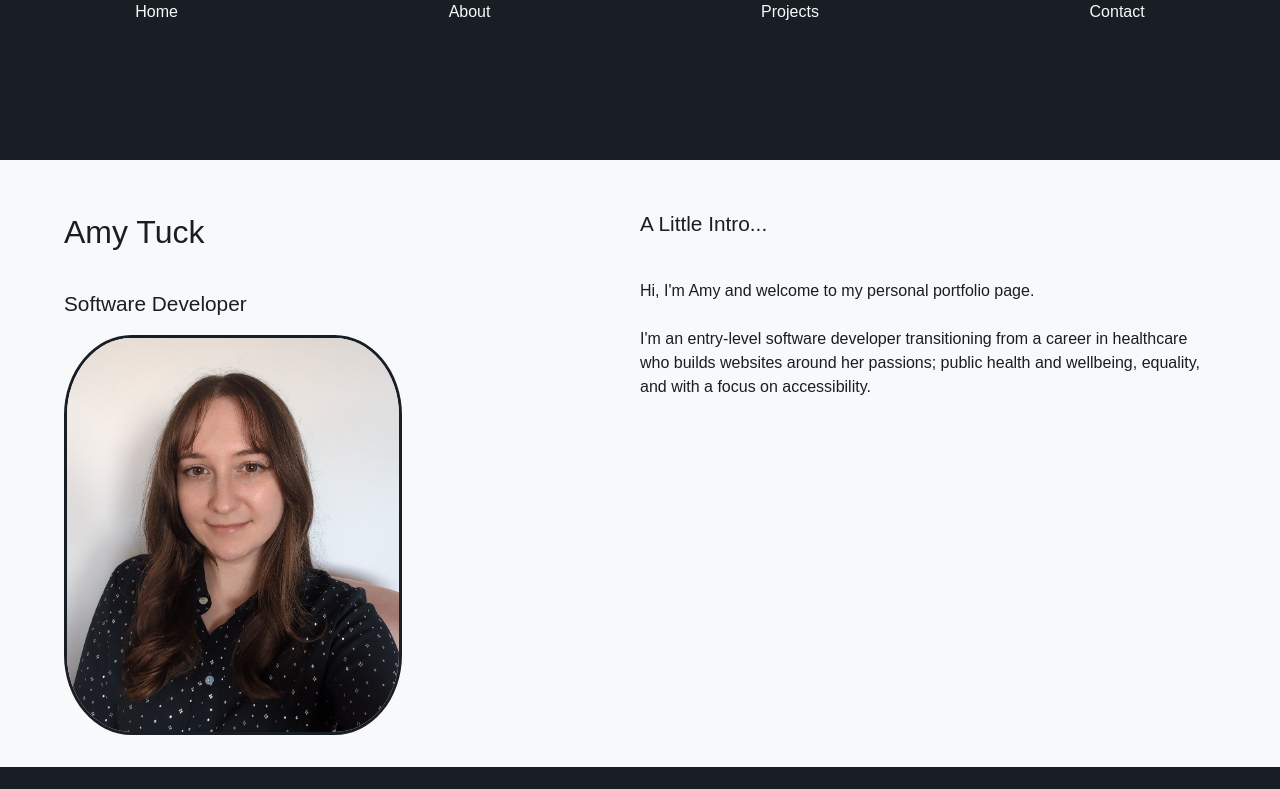
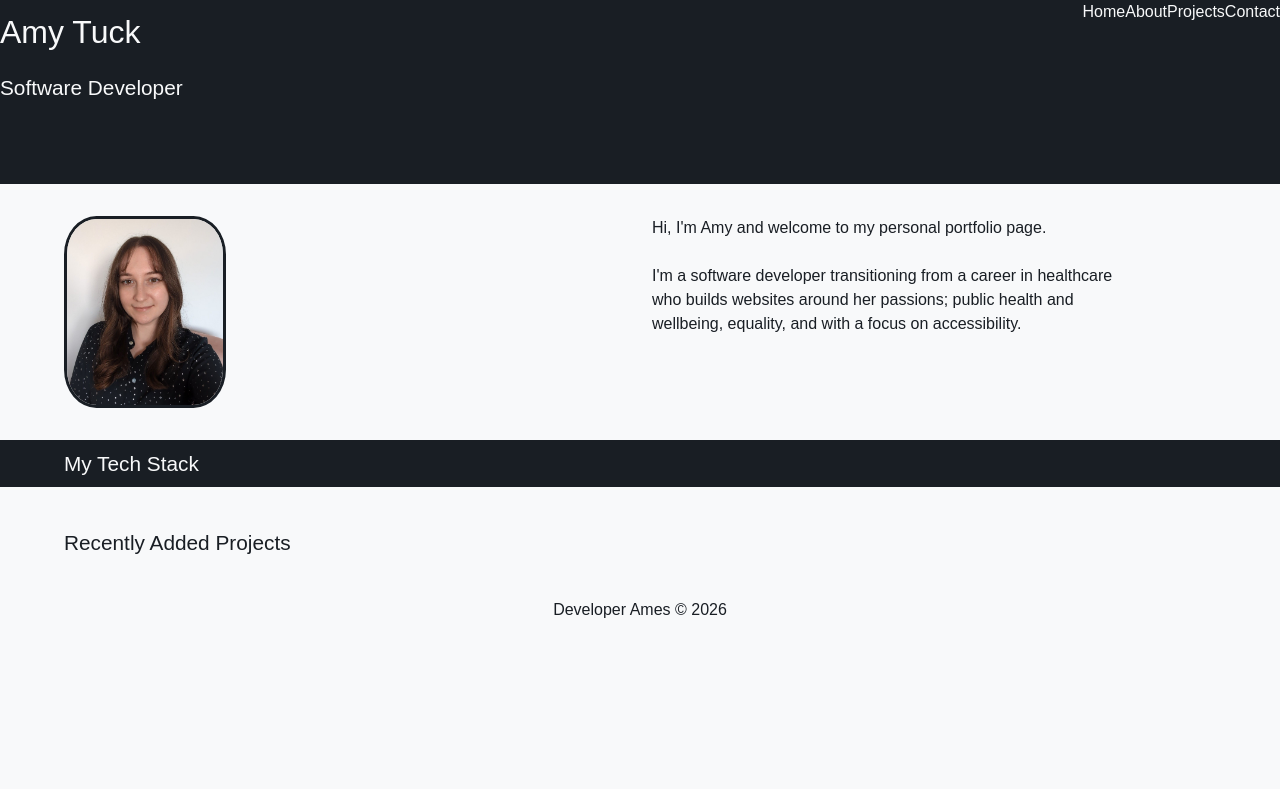
Before and after one commit to DeveloperAmes/portfolio, a Next.js app: page / in a window 1280 px wide. Shown: the top 789 px of the page. Built offline with nearby package versions, Linux system fonts and the light colour scheme.

Commit message:
style: fix overlap on right side of page and adjust homepage content

```diff
--- a/src/app/components/Header.jsx
+++ b/src/app/components/Header.jsx
@@ -1,9 +1,11 @@
+import NameTitle from "./NameTitle";
 import HeaderNav from "./HeaderNav";
 import headerStyles from "@/app/styles/header.module.css";
 
 export default function Header() {
   return (
     <header className={headerStyles.header}>
+      <NameTitle />
       <HeaderNav />
     </header>
   );
--- /dev/null
+++ b/src/app/components/NameTitle.jsx
@@ -0,0 +1,8 @@
+export default function NameTitle() {
+  return (
+    <div>
+      <h1>Amy Tuck</h1>
+      <h2>Software Developer</h2>
+    </div>
+  );
+}
--- a/src/app/globals.css
+++ b/src/app/globals.css
@@ -24,7 +24,6 @@
 } */
 
 body {
-  position: relative;
   background: var(--colour-white);
   color: var(--colour-darkest-blue);
   font-family: Arial, Helvetica, sans-serif;
@@ -37,12 +36,13 @@ main {
 }
 
 section {
-  padding: 2rem 4rem;
+  padding: 2rem;
 }
 
 h1 {
   font-size: 2rem;
-  padding: 1rem 0;
+  padding: 0.5rem 0;
+  text-align: center;
 }
 
 h2,
@@ -51,5 +51,20 @@ h4,
 h5,
 h6 {
   font-size: 1.3rem;
-  padding: 1rem 0;
+  padding: 0.5rem 0;
+  text-align: center;
 }
+
+@media (min-width: 425px) {
+  section {
+    padding: 2rem 4rem;
+  }
+  h1,
+  h2,
+  h3,
+  h4,
+  h5,
+  h6 {
+    text-align: left;
+  }
+}
--- a/src/app/homepage.module.css
+++ b/src/app/homepage.module.css
@@ -2,25 +2,27 @@
   background-color: var(--colour-white);
   color: var(--colour-darkest-blue);
   display: grid;
-  grid-template-columns: repeat(auto-fit, minmax(300px, 1fr));
+  grid-template-columns: repeat(auto-fit, minmax(min(160px, 100%), 1fr));
+  justify-items: center;
+  column-gap: 1.5rem;
 }
 
 .about_text {
-  max-width: 50vw;
+  max-width: 30rem;
+  text-wrap: wrap;
 }
 
 .profile_img {
   border-radius: 20%;
   border: var(--colour-darkest-blue) 3px solid;
-  min-height: 30vh;
-  max-height: 50vh;
+  min-height: 10rem;
+  max-height: 12rem;
   width: auto;
 }
 
 .stack_section {
   background-color: var(--colour-darkest-blue);
   color: var(--colour-white);
-  width: 100%;
   margin: 0;
   padding: 0 4rem;
 }
@@ -33,3 +35,9 @@
 .projects_section {
   color: var(--colour-darkest-blue);
 }
+
+@media (min-width: 425px) {
+  .about_section {
+    justify-items: left;
+  }
+}
--- a/src/app/page.js
+++ b/src/app/page.js
@@ -6,8 +6,6 @@ export default function Home() {
     <main>
       <section className={homepageStyles.about_section}>
         <div>
-          <h1>Amy Tuck</h1>
-          <h2>Software Developer</h2>
           <Image
             src="/assets/profilepic2.jpg"
             alt=""
@@ -17,15 +15,13 @@ export default function Home() {
           />
         </div>
         <div className={homepageStyles.about_text}>
-          <h3>A Little Intro...</h3>
-          <br />
           <p>
             Hi, I&apos;m Amy and welcome to my personal portfolio page.
             <br />
             <br />
-            I&apos;m an entry-level software developer transitioning from a
-            career in healthcare who builds websites around her passions; public
-            health and wellbeing, equality, and with a focus on accessibility.
+            I&apos;m a software developer transitioning from a career in
+            healthcare who builds websites around her passions; public health
+            and wellbeing, equality, and with a focus on accessibility.
           </p>
         </div>
       </section>
--- a/src/app/styles/footer.module.css
+++ b/src/app/styles/footer.module.css
@@ -1,4 +1,3 @@
 .footer {
-  position: absolute;
-  bottom: 0;
+  text-align: center;
 }
--- a/src/app/styles/header.module.css
+++ b/src/app/styles/header.module.css
@@ -1,5 +1,10 @@
 .header {
-  height: 20vh;
+  width: 100%;
+  display: flex;
+  flex-direction: row;
+  align-items: flex-start;
+  justify-content: space-between;
+  height: 23vh;
   background-color: var(--colour-darkest-blue);
   color: var(--colour-white);
 }
@@ -9,4 +14,5 @@
   flex-direction: row;
   align-items: flex-end;
   justify-content: space-around;
+  max-width: 768px;
 }
```
